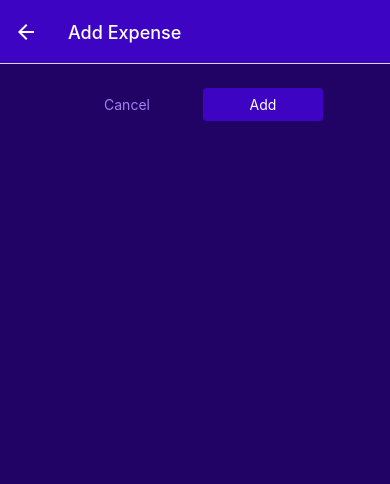
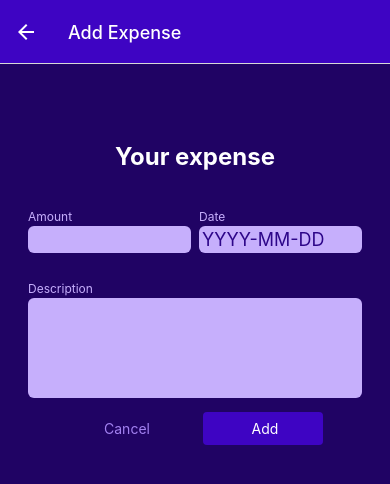
Before and after one commit to Pizatol/Expense-Tracker-App-React-Native, a React Native app: screen /ManageExpense in a window 390 px wide. Shown: the top 484 px of the page. Built offline with nearby package versions, Linux system fonts and the light colour scheme.

Commit message:
manage data Inputs

```diff
--- /dev/null
+++ b/components/ManageExpense/ExpenseForm.js
@@ -0,0 +1,96 @@
+import { StyleSheet, Text, View, TextInput } from "react-native";
+import React, { useState } from "react";
+import Input from "./Input";
+import Button from "../UI/Button";
+
+export default function ExpenseForm({ submitButtonLabel, onCancel, onSubmit }) {
+    const [inputValues, setInputValues] = useState({
+        amount: "",
+        date: "",
+        description: "",
+    });
+
+    const inputChangeHandler = (inputIdentifier, enteredValue) => {
+        setInputValues((curInputValues) => {
+            return {
+                ...curInputValues,
+                [inputIdentifier]: enteredValue,
+            };
+        });
+    };
+
+    return (
+        <View style={styles.form}>
+            <Text style={styles.title}>Your expense</Text>
+            <View style={styles.inputsRow}>
+                <Input
+                    style={styles.rowInput}
+                    label="Amount"
+                    textInputConfig={{
+                        keyboardType: "number-pad",
+                        onChangeText: inputChangeHandler.bind(this, "amount"),
+                        value: inputValues.amount,
+                    }}
+                />
+                <Input
+                    style={styles.rowInput}
+                    label="Date"
+                    textInputConfig={{
+                        placeholder: "YYYY-MM-DD",
+                        maxLength: 10,
+                        onChangeText: inputChangeHandler.bind(this, "date"),
+                        value: inputValues.date,
+                    }}
+                />
+            </View>
+            <Input
+                label="Description"
+                textInputConfig={{
+                    multiline: true,
+                    // autocorrect : false,
+                    // autoCapitalize : "none"
+                    onChangeText: inputChangeHandler.bind(this, "description"),
+                    value: inputValues.description,
+                }}
+            />
+
+            <View style={styles.buttons}>
+                <Button style={styles.button} mode="flat" onPress={onCancel}>
+                    Cancel
+                </Button>
+                <Button style={styles.button} onPress={onSubmit}>
+                    {submitButtonLabel}
+                </Button>
+            </View>
+        </View>
+    );
+}
+
+const styles = StyleSheet.create({
+    form: {
+        marginTop: 30,
+    },
+    title: {
+        fontSize: 24,
+        fontWeight: "bold",
+        color: "white",
+        textAlign: "center",
+        marginVertical: 24,
+    },
+    inputsRow: {
+        flexDirection: "row",
+        justifyContent: "space-between",
+    },
+    rowInput: {
+        flex: 1,
+    },
+    buttons: {
+        flexDirection: "row",
+        justifyContent: "center",
+        alignItems: "center",
+    },
+    button: {
+        minWidth: 120,
+        marginHorizontal: 8,
+    },
+});
--- /dev/null
+++ b/components/ManageExpense/Input.js
@@ -0,0 +1,46 @@
+import { StyleSheet, Text, View, TextInput } from 'react-native'
+import React from 'react'
+import { GlobalStyles } from '../../constants/styles'
+
+export default function Input( {label, style, textInputConfig} ) {
+
+
+	const inputStyles = [styles.input];
+
+	if(textInputConfig && textInputConfig.multiline){
+		inputStyles.push(styles.inputMultiline)
+	}
+
+  return (
+	 <View style={[styles.inputContainer, style]}>
+		<Text style={styles.label}>{label}</Text>
+		<TextInput style={inputStyles}
+		{...textInputConfig}
+		/>
+	 </View>
+  )
+}
+
+const styles = StyleSheet.create({
+	inputContainer  :{
+		marginHorizontal : 4,
+		marginVertical : 14,
+
+	},
+	label : {
+		color : GlobalStyles.colors.primary100,
+		fontSize : 12,
+		marginBottom : 2,
+	},
+	input : {
+		backgroundColor : GlobalStyles.colors.primary100,
+		color : GlobalStyles.colors.primary700,
+		padding : 3,
+		borderRadius : 6,
+		fontSize : 18
+	},
+	inputMultiline : {
+		minHeight : 100,
+		textAlignVertical : "top",
+	},
+})
--- a/screens/ManageExpense.js
+++ b/screens/ManageExpense.js
@@ -1,11 +1,13 @@
-import { StyleSheet, Text, View } from "react-native";
+import { StyleSheet, Text, View, TextInput } from "react-native";
 import React, { useLayoutEffect, useContext } from "react";
 import {
     NavigationContainer,
     NavigationHelpersContext,
 } from "@react-navigation/native";
+
 import IconButton from "../components/UI/IconButton";
 import Button from "../components/UI/Button";
+import ExpenseForm from "../components/ManageExpense/ExpenseForm";
 
 import { GlobalStyles } from "../constants/styles";
 import { ExpensesContext } from "../store/expenses-context";
@@ -52,18 +54,12 @@
 
     return (
         <View style={styles.container}>
-            <View style={styles.buttons}>
-                <Button
-                    style={styles.button}
-                    mode="flat"
-                    onPress={cancelHandler}
-                >
-                    Cancel
-                </Button>
-                <Button style={styles.button} onPress={confirmHandler}>
-                    {isEditing ? "Update" : "Add"}
-                </Button>
-            </View>
+            <ExpenseForm
+                submitButtonLabel={isEditing ? "Update" : " Add"}
+                onCancel={cancelHandler}
+                onSubmit={confirmHandler}
+            />
+
             {isEditing && (
                 <View style={styles.deleteContainer}>
                     <IconButton
@@ -84,15 +80,7 @@
         padding: 24,
         backgroundColor: GlobalStyles.colors.primary800,
     },
-    buttons: {
-        flexDirection: "row",
-        justifyContent: "center",
-        alignItems: "center",
-    },
-    button: {
-        minWidth: 120,
-        marginHorizontal: 8,
-    },
+
     deleteContainer: {
         margin: 16,
         paddingTop: 8,
```
